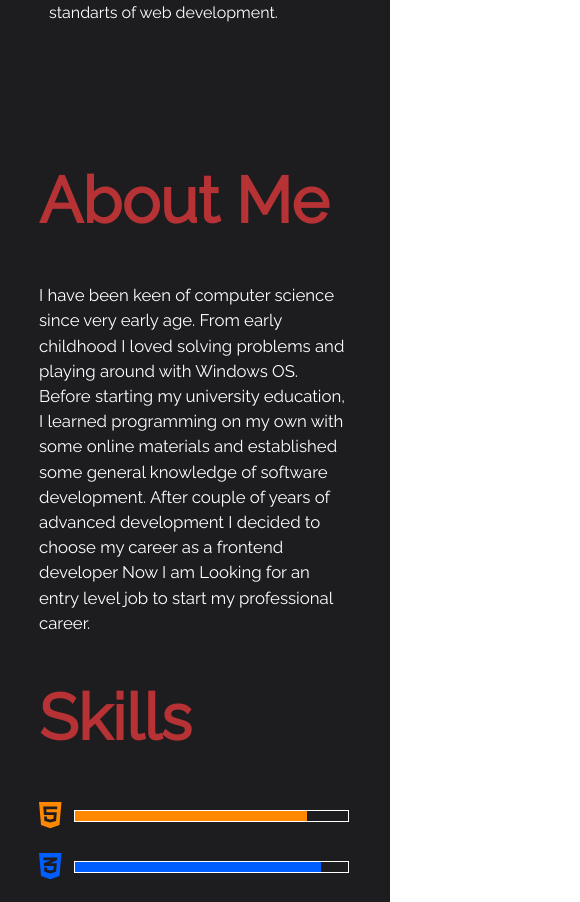
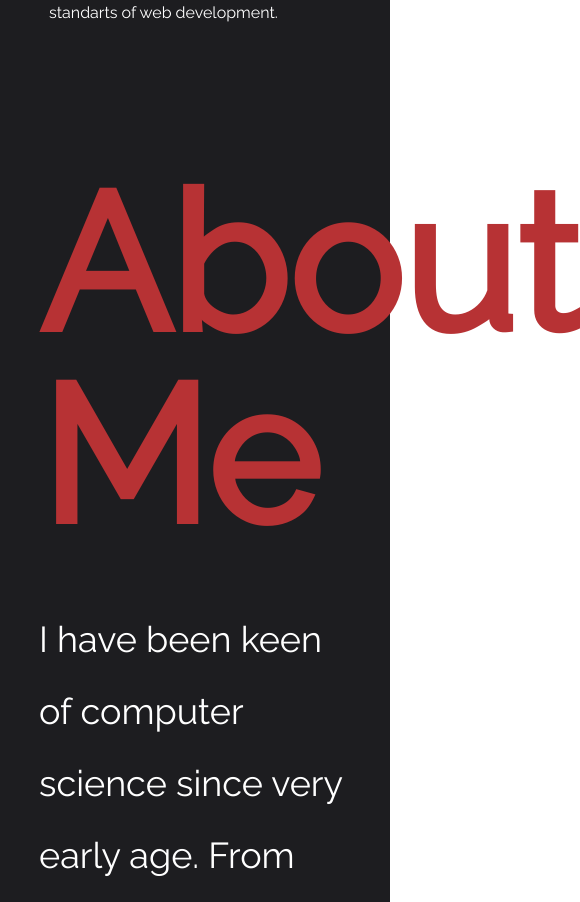
Before and after one commit to GagikManasyan/Gagik-Manasyan-Portfolio, a React (Vite) app: page / in a window 390 px wide. Shown: the part 823-1725 px from the top of the page, 580 px wide, since content can reach past the window. Built offline with nearby package versions, Linux system fonts and the light colour scheme; a web font is replaced by a local one.

Commit message:
changes to about in mobile

```diff
--- a/src/css/about.css
+++ b/src/css/about.css
@@ -16,7 +16,7 @@
   max-width: 600px;
   font-size: 1.05em;
   color: #ffff;
-  line-height: 1.5;
+  line-height: 2;
 }
 .skill-tree {
   display: flex;
@@ -50,3 +50,11 @@
 .skill-bar-react {
   background: linear-gradient(90deg, #00ccff 55%, #1d1d20 30%);
 }
+@media screen and (max-width: 575px) {
+  .about-me {
+    font-size: 3em;
+  }
+  .about-me p {
+    font-size: 0.75em;
+  }
+}
```
